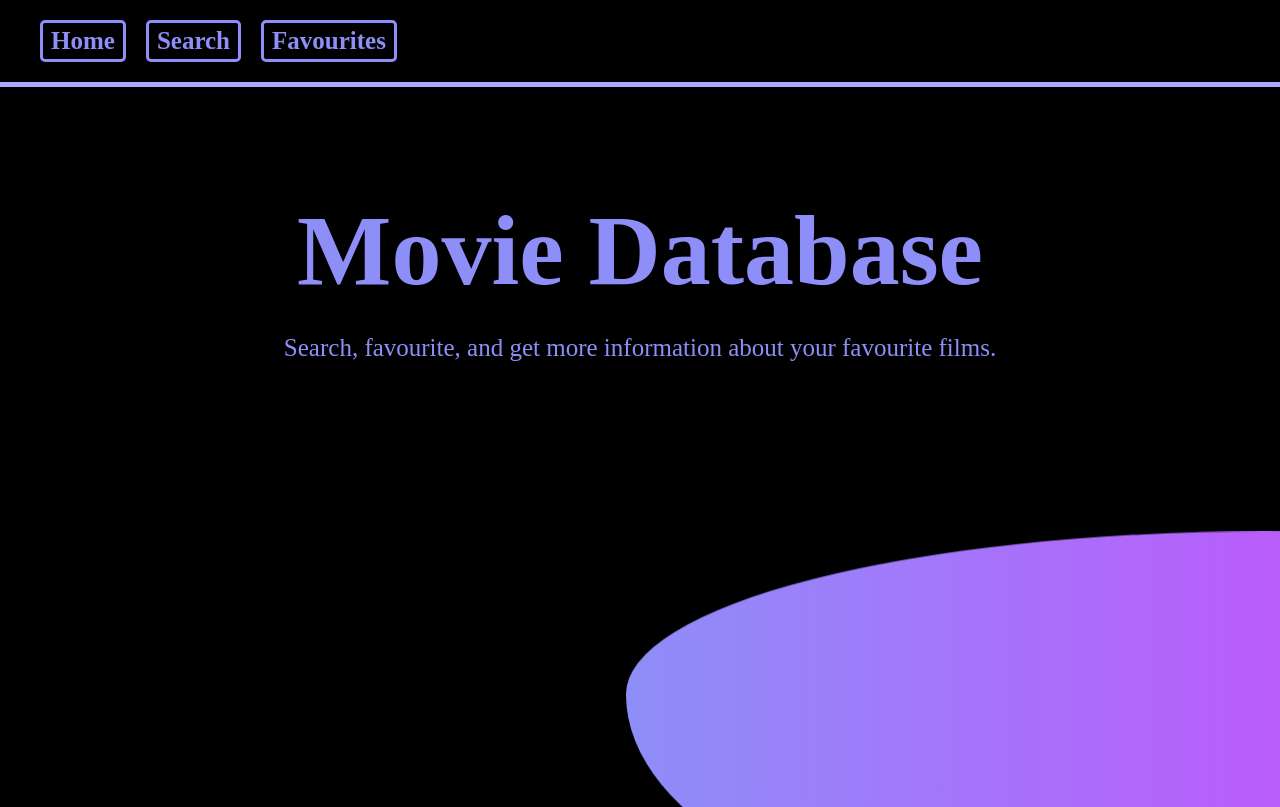
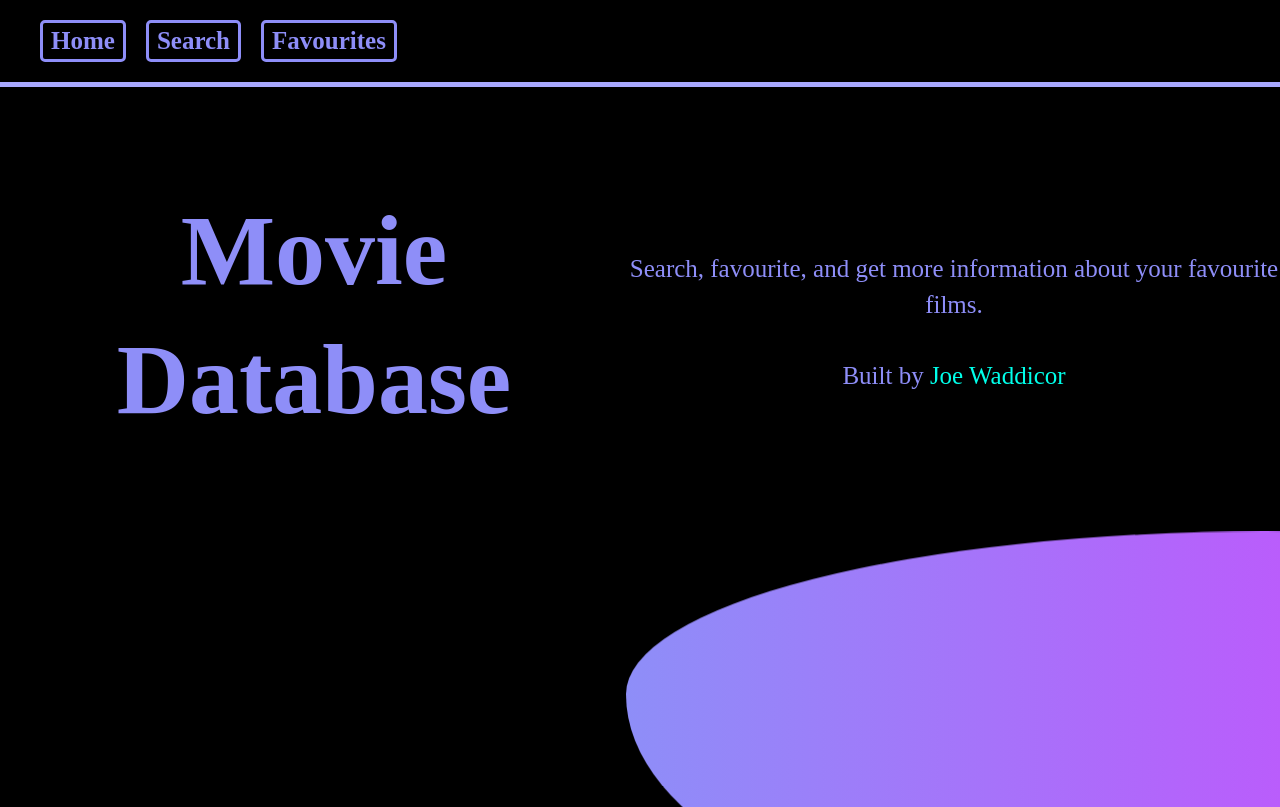
Before and after one commit to woejaddicor/movie-list, a React (Create React App) app: page / in a window 1280 px wide. Built offline with nearby package versions, Linux system fonts and the light colour scheme; no server answers; a web font is replaced by a local one.

Commit message:
Added built by to homepage

```diff
--- a/src/CSS-Components/HomePage.module.css
+++ b/src/CSS-Components/HomePage.module.css
@@ -1,5 +1,8 @@
 .titleContainer {
     margin-top: 100px;
+    align-items: center;
+    justify-content: center;
+    display: flex;
 }
 
 .title {
@@ -12,6 +15,14 @@
     color: rgb(142, 142, 248);
     font-size: 25px;
     font-family: 'Goldman', cursive;
+}
+
+.githubLink {
+    color: rgb(0, 255, 234)
+}
+
+.githubLink:hover {
+    color:rgb(142, 142, 248)
 }
 
 .homeBody {
@@ -40,6 +51,7 @@
     will-change: border-radius, transform, opacity;
     animation: sliderShape 5s linear infinite;
 }
+
 
 @keyframes sliderShape{
     0%,100%{
--- a/src/pages/HomePage/index.js
+++ b/src/pages/HomePage/index.js
@@ -9,6 +9,15 @@ export const HomePage = () => {
 				<p className={styles.aboutText}>
 					Search, favourite, and get more information about your favourite
 					films.
+					<br></br>
+					<br></br>
+					Built by{' '}
+					<a
+						className={styles.githubLink}
+						href="https://github.com/woejaddicor"
+					>
+						Joe Waddicor
+					</a>
 				</p>
 			</div>
 			<div className={styles.sliderThumbOuter}>
```
